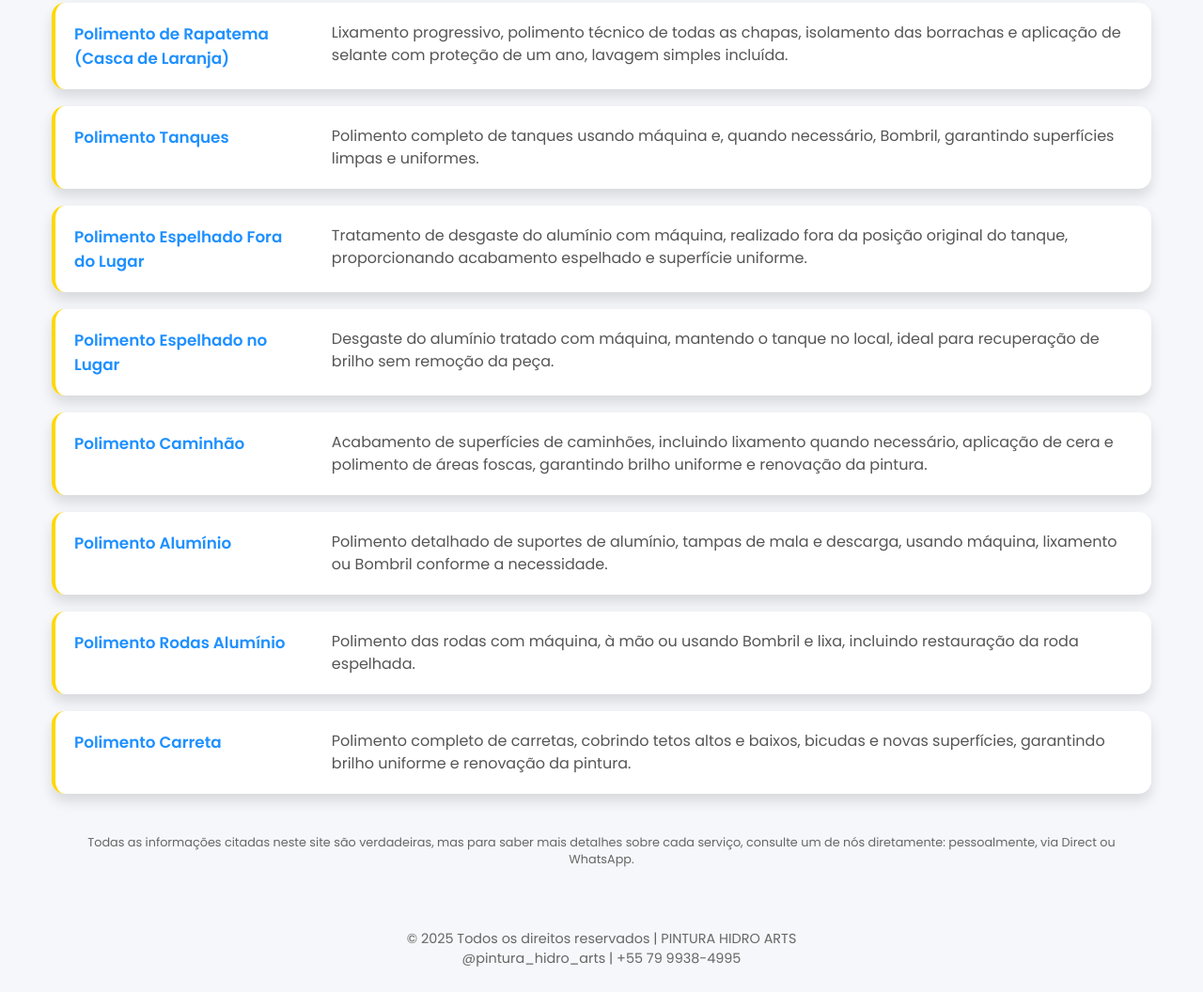
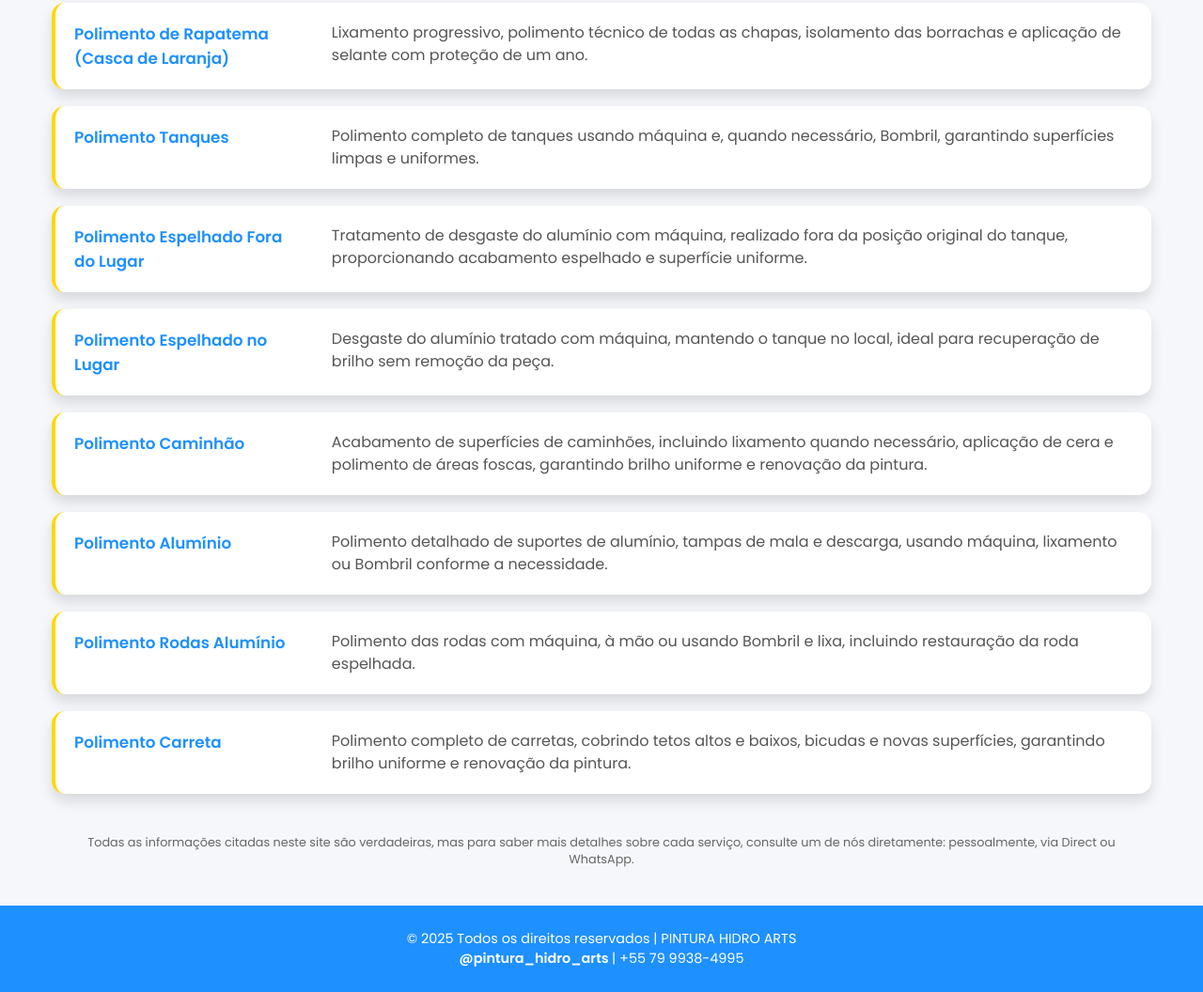
Before and after one commit to LannaLorrane/TabelaDeServicos, a plain HTML site: page index.html in a window 1280 px wide. Shown: the part 1742-2798 px from the top of the page at 94% size. Drawn offline with Linux system fonts and the light colour scheme.

Commit message:
Modify footer with Instagram link and text changes
Updated footer to include Instagram link and removed phone number from the second paragraph.

```diff
--- a/index.html
+++ b/index.html
@@ -48,6 +48,7 @@ header h1 {
     padding: 0 15px;
 }
 
+/* ===== TABELA ===== */
 .services-table {
     width: 100%;
     border-collapse: separate;
@@ -66,6 +67,7 @@ header h1 {
     vertical-align: top;
 }
 
+/* ===== BLOCO 3D ===== */
 .services-table tbody tr {
     background: #fff;
     border-radius: 14px;
@@ -104,6 +106,7 @@ header h1 {
     line-height: 1.5;
 }
 
+/* ===== OBSERVAÇÃO ===== */
 .obs {
     margin-top: 25px;
     font-size: 0.8rem;
@@ -112,14 +115,27 @@ header h1 {
     padding: 0 10px;
 }
 
+/* ===== FOOTER ===== */
 footer {
+    background: var(--blue);
+    color: white;
     text-align: center;
     padding: 25px 10px;
     margin-top: 40px;
-    color: #666;
     font-size: 0.9rem;
 }
 
+footer a {
+    color: white;
+    text-decoration: none;
+    font-weight: 600;
+}
+
+footer a:hover {
+    text-decoration: underline;
+}
+
+/* ===== MOBILE ===== */
 @media (max-width: 768px) {
     header h1 {
         font-size: 1.9rem;
@@ -145,7 +161,6 @@ footer {
 
 <main>
 <div class="container">
-<div class="services-container">
 
 <table class="services-table">
 <thead>
@@ -261,7 +276,7 @@ Lixamento progressivo e polimento do farol, isolamento e aplicação de polímer
 <tr>
 <td class="service-name">Polimento de Rapatema (Casca de Laranja)</td>
 <td class="service-function">
-Lixamento progressivo, polimento técnico de todas as chapas, isolamento das borrachas e aplicação de selante com proteção de um ano, lavagem simples incluída.
+Lixamento progressivo, polimento técnico de todas as chapas, isolamento das borrachas e aplicação de selante com proteção de um ano.
 </td>
 </tr>
 
@@ -322,12 +337,15 @@ Todas as informações citadas neste site são verdadeiras, mas para saber mais
 </p>
 
 </div>
-</div>
 </main>
 
 <footer>
 <p>© 2025 Todos os direitos reservados | PINTURA HIDRO ARTS</p>
-<p>@pintura_hidro_arts | +55 79 9938-4995</p>
+<p>
+<a href="https://www.instagram.com/pintura_hidro_arts?igsh=MTZiNTl5MXlzeTMw" target="_blank">
+@pintura_hidro_arts
+</a> | +55 79 9938-4995
+</p>
 </footer>
 
 </body>
```
